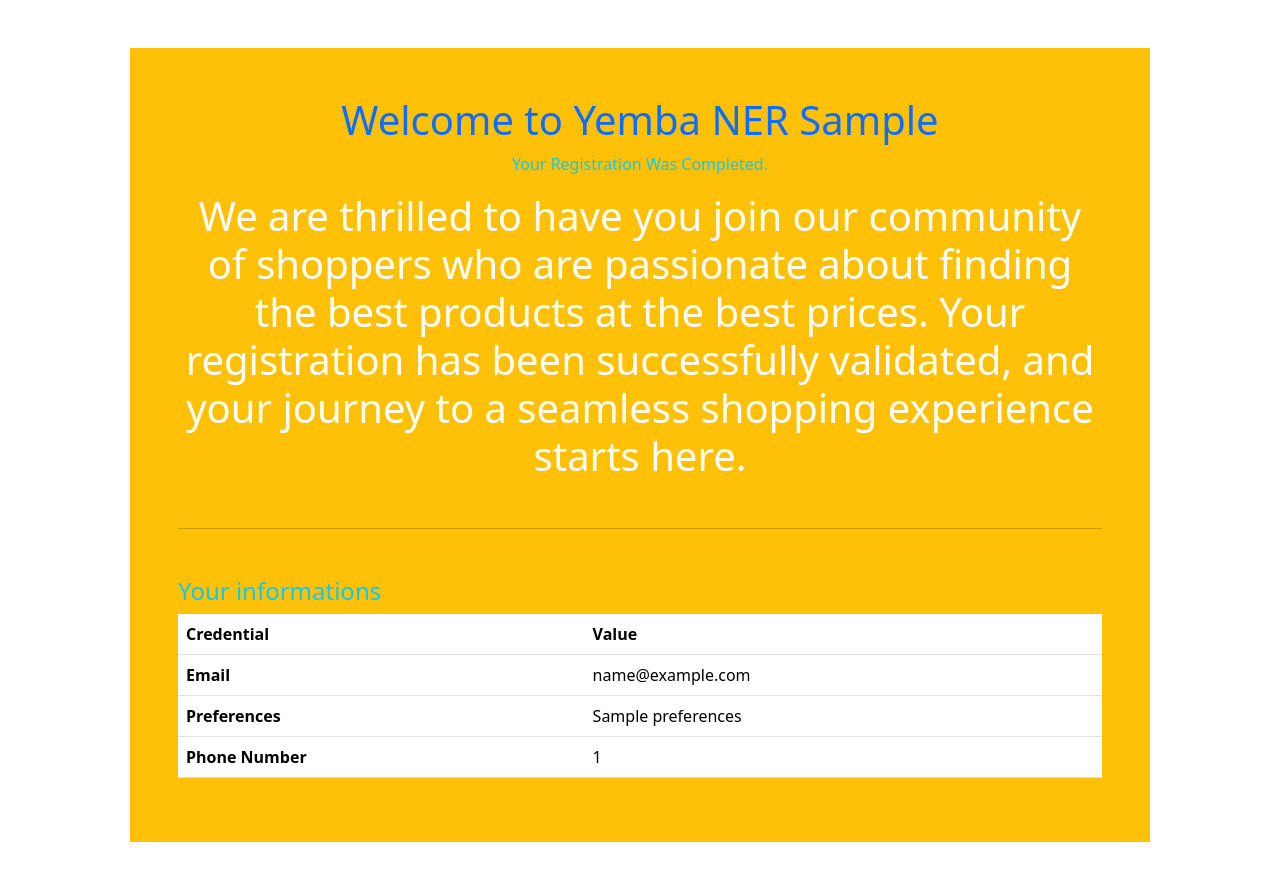
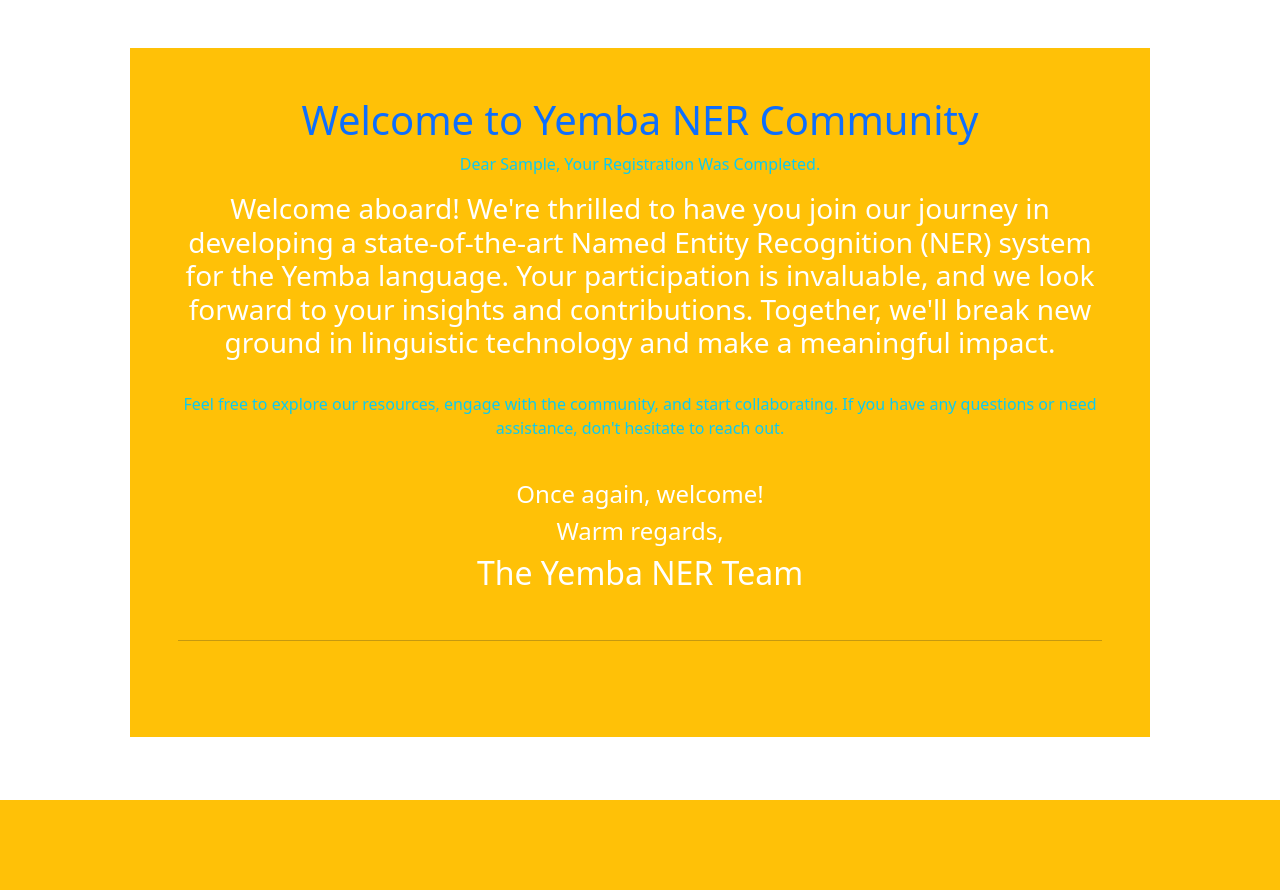
Before and after one commit to DJIOTSA/yemba-NER-backend-django, a Django app: template user/templates/erecommend/welcome_email.html in a window 1280 px wide. After the commit the page ends 800 px from the top, so only its background shows below. Run offline with Django 5.2, Linux system fonts and the light colour scheme; the template is opened without the code that fills it: most values are stand-ins (such as "Sample title", 1, 10 or a date in 2020).

Commit message:
update welcome_email text content

```diff
--- a/user/templates/erecommend/welcome_email.html
+++ b/user/templates/erecommend/welcome_email.html
@@ -11,17 +11,26 @@
 
 <body class="container d-flex justify-content-center">
     <section class="bg-warning p-5 m-5">
-        <h1 class="text-primary text-center">Welcome to Yemba NER {{ first_name }}</h1>
-        <p class="text-center text-info">Your Registration Was Completed.</p>
+        <h1 class="text-primary text-center">Welcome to Yemba NER Community</h1>
+        <p class="text-center text-info">Dear {{ first_name }}, Your Registration Was Completed.</p>
 
-        <p class="display-6 text-center text-white">
-            We are thrilled to have you join our community of shoppers who are passionate about finding the best
-            products at the best prices. Your registration has been successfully validated, and your journey to a
-            seamless shopping experience starts here.
+        <p class="h3 text-center text-white">
+            Welcome aboard! We're thrilled to have you join our journey in developing a state-of-the-art Named Entity
+            Recognition (NER) system for the Yemba language. Your participation is invaluable, and we look forward to
+            your insights and contributions. Together, we'll break new ground in linguistic technology and make a
+            meaningful impact.
         </p>
+        <br>
+        <p class="text-center text-info text-lead">Feel free to explore our resources, engage with the community, and start collaborating. If you have any
+            questions or need assistance, don't hesitate to reach out.</p>
+        <br>
+        <p class="text-center text-white h4">Once again, welcome!</p>
+        <p class="text-center text-white h4">Warm regards,</p>
+        <p class="text-center text-white h2">The Yemba NER Team</p>
+
         <hr class="shadow-sm mt-5 mb-5">
-        <h4 class="text-info text-justify">Your informations</h4>
-        <table class="table">
+        <!-- <h4 class="text-info text-justify">Your informations</h4> -->
+        <!-- <table class="table">
             <thead>
                 <th>Credential</th>
                 <th>Value</th>
@@ -38,7 +47,7 @@
                 <th>Phone Number</th>
                 <td>{{ phone_number }}</td>
             </tr>
-        </table>
+        </table> -->
     </section>
 </body>
 
```
